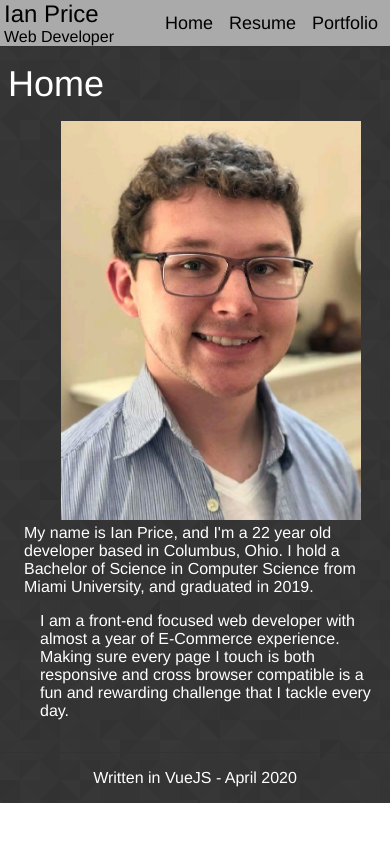
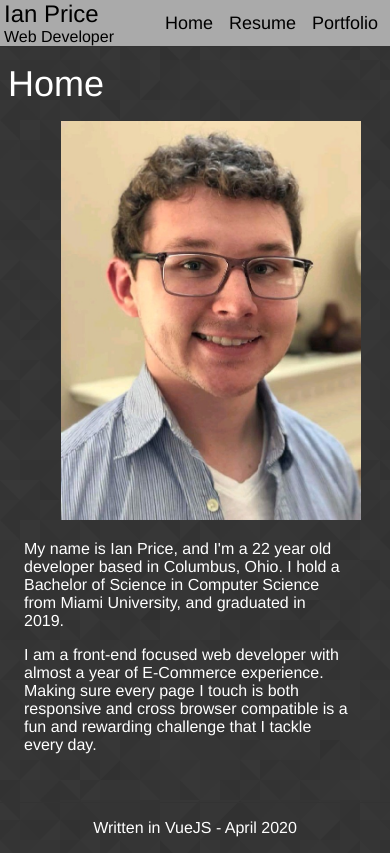
Before and after one commit to ianprice943/ianprice943-portfolio, a Vue app: page / in a window 390 px wide. Built offline with nearby package versions, Linux system fonts and the light colour scheme.

Commit message:
style typo

```diff
--- a/src/components/Home.vue
+++ b/src/components/Home.vue
@@ -61,11 +61,9 @@
     }
     .column {
         width: 100%;
+        margin: 0 1em 1em;
     }
-    .column>div {
-        margin: 0 0 1em;
-    }
-    .column>div:last-of-type {
+    .column:last-of-type {
         margin: 0 1em;
     }
 
```
